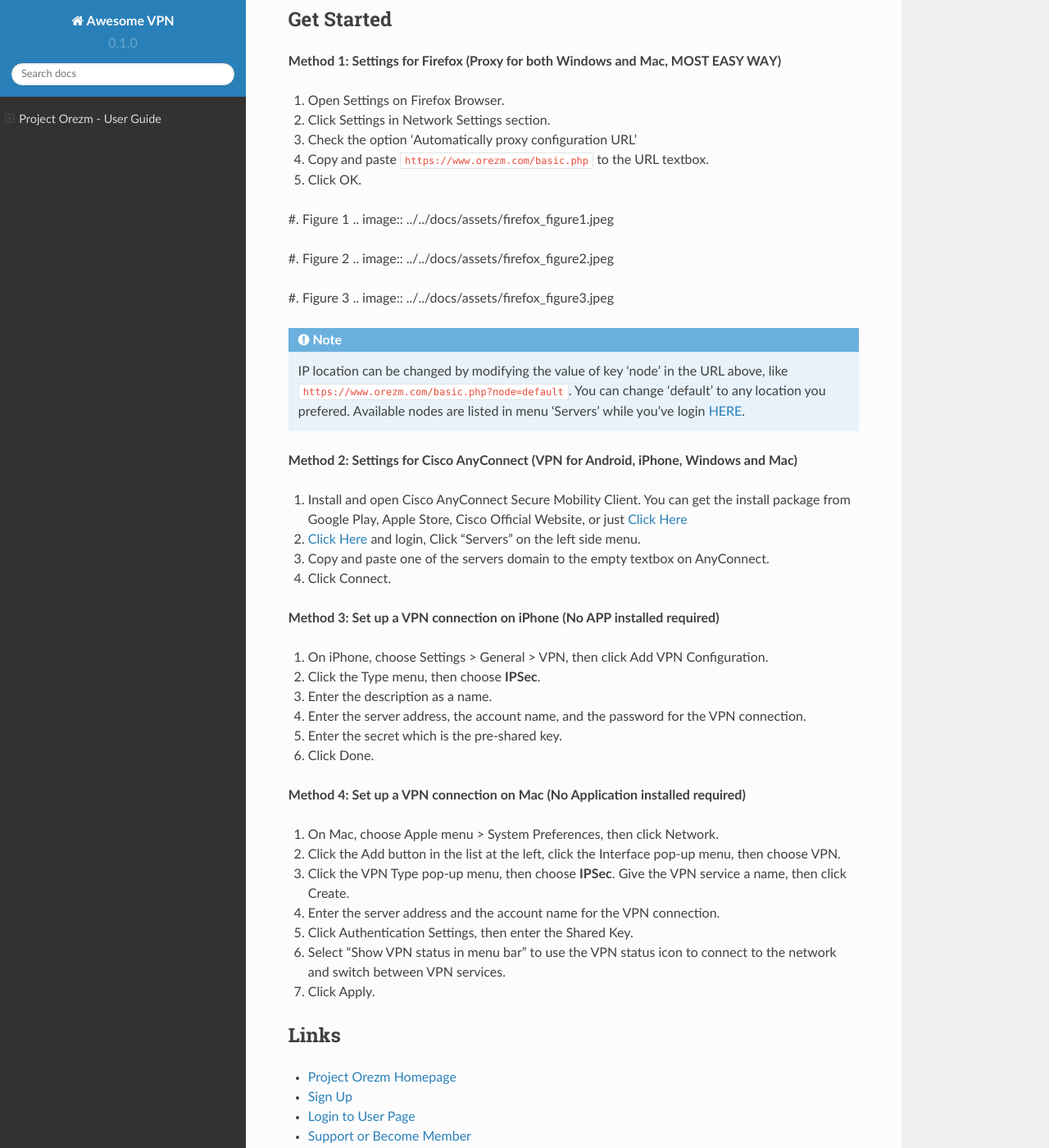
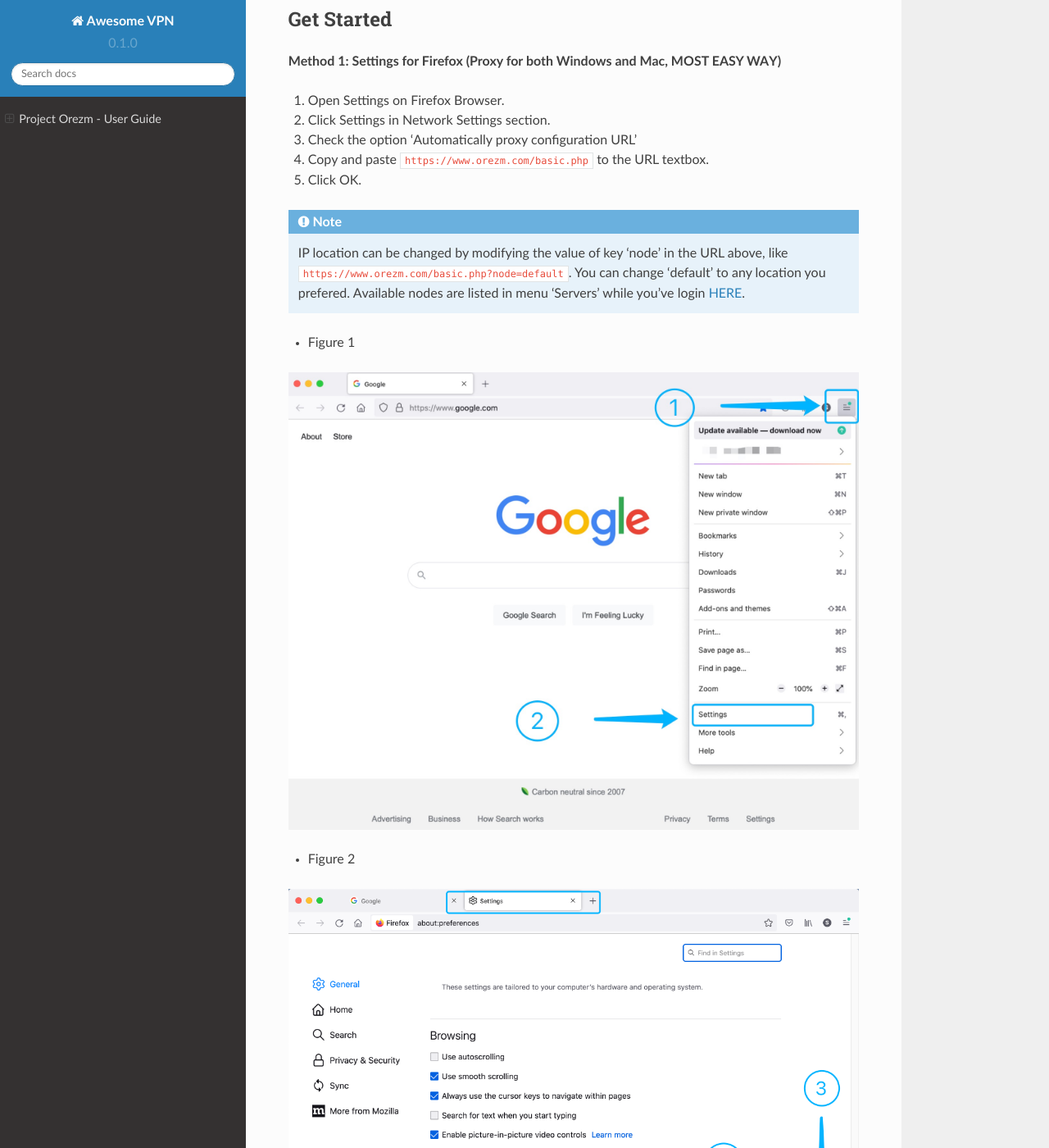
Before and after one commit to orezm/avc, a Sphinx documentation site: the page built from docs/source/index.rst, in a window 1280 px wide and 1400 px high, scrolled down 1643 px. Shown: the whole window at 82% size. Built offline with Sphinx 7.4.7 and the Read the Docs theme 2.0.0, drawn with Linux system fonts in a browser that asks for light colours.

Commit message:
Update index.rst

```diff
--- a/docs/source/index.rst
+++ b/docs/source/index.rst
@@ -69,18 +69,22 @@
 
 #. Click OK.
 
-#. Figure 1
-.. image:: ../../docs/assets/firefox_figure1.jpeg
-
-#. Figure 2
-.. image:: ../../docs/assets/firefox_figure2.jpeg
-
-#. Figure 3
-.. image:: ../../docs/assets/firefox_figure3.jpeg
-
 .. note::
 
     IP location can be changed by modifying the value of key 'node' in the URL above, like ``https://www.orezm.com/basic.php?node=default``. You can change 'default' to any location you prefered. Available nodes are listed in menu 'Servers' while you've login `HERE <https://www.orezm.com/wp-login.php>`_.
+
+* Figure 1
+
+.. image:: ../../docs/assets/firefox_figure1.jpeg
+
+* Figure 2
+
+.. image:: ../../docs/assets/firefox_figure2.jpeg
+
+* Figure 3
+
+.. image:: ../../docs/assets/firefox_figure3.jpeg
+
 
 **Method 2: Settings for Cisco AnyConnect (VPN for Android, iPhone, Windows and Mac)**
 
```
